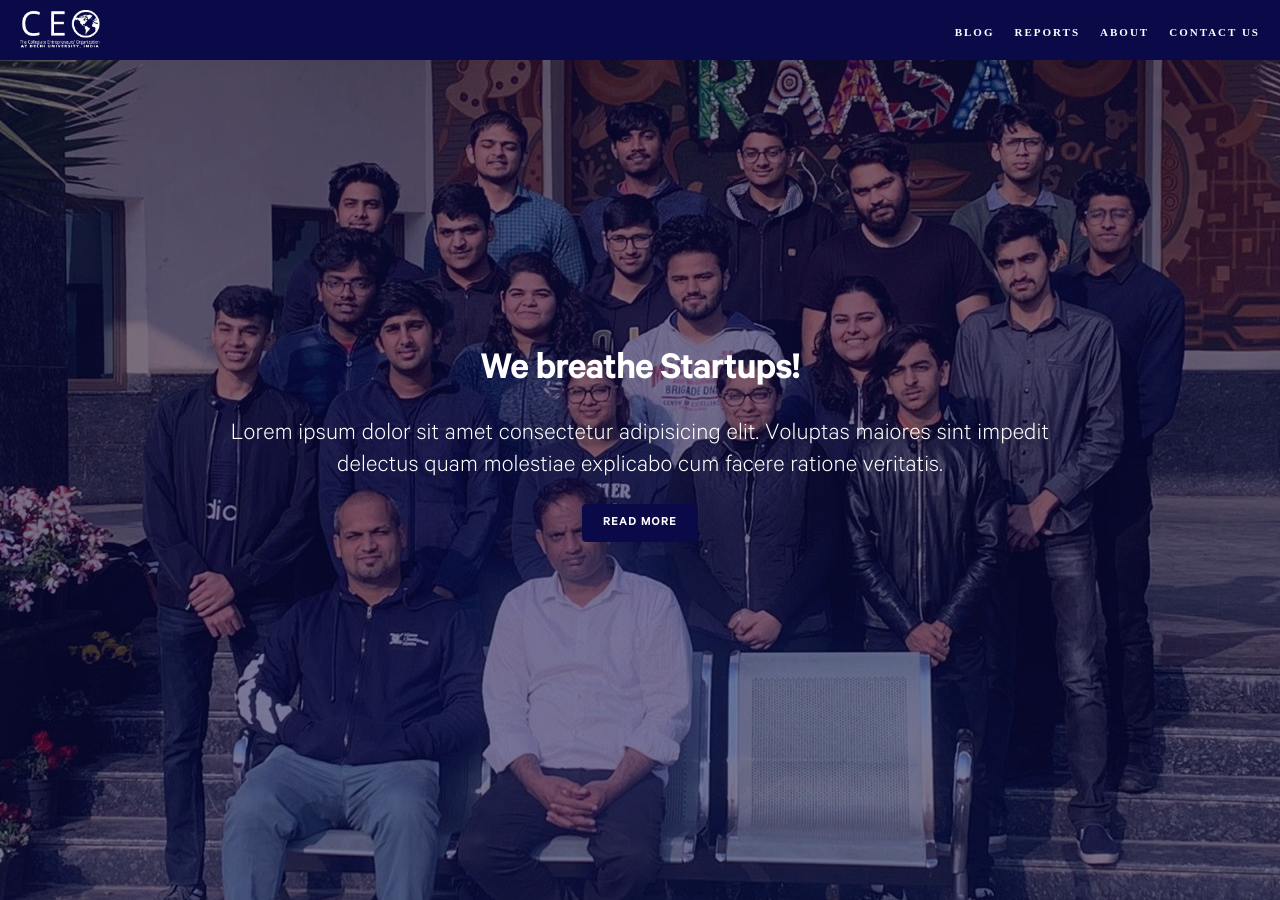
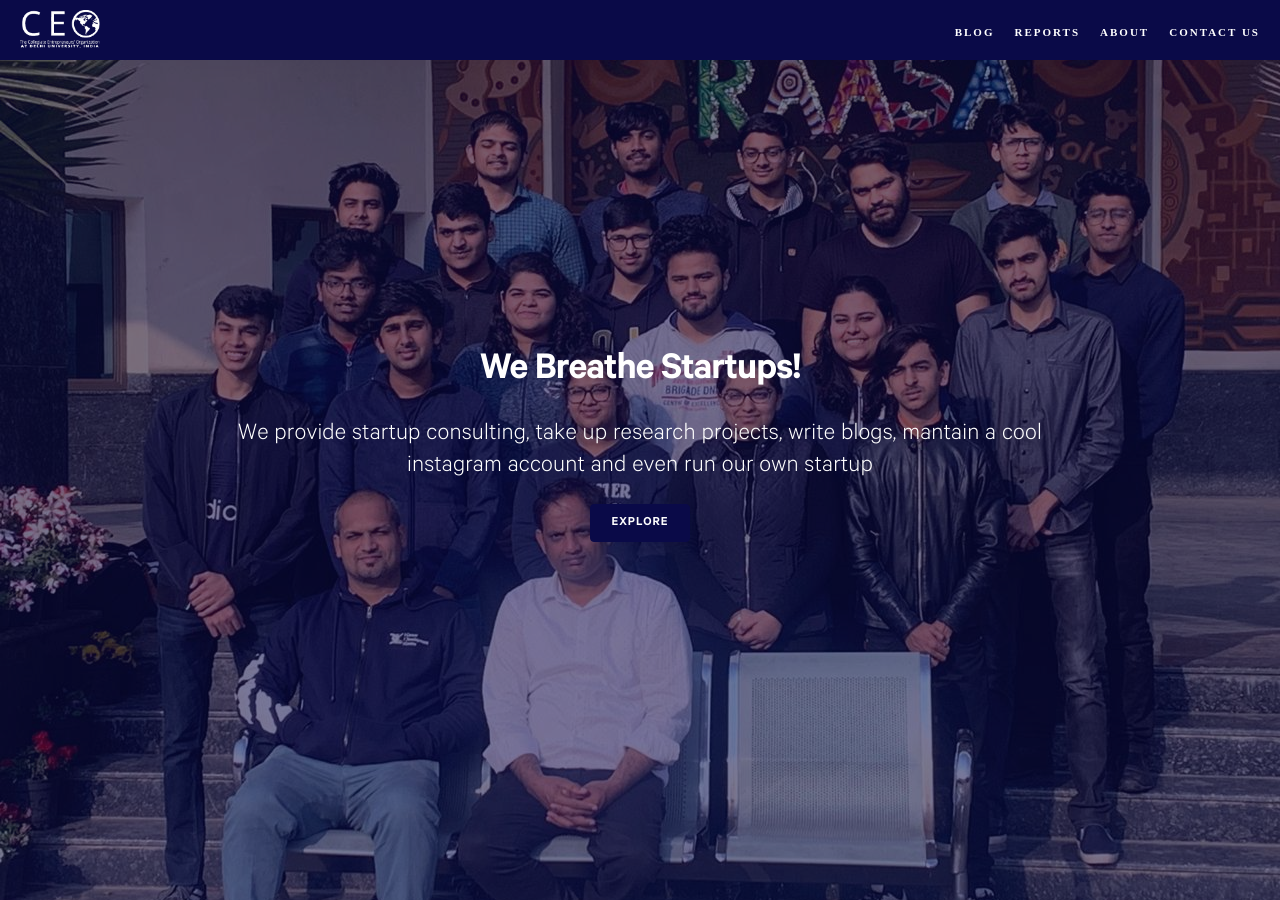
Before and after one commit to shivanshmehendiratta/ceodu.github.io, a Jekyll site: the page built from index.md, in a window 1280 px wide and 900 px high. Built offline with Jekyll 4.4.1, drawn with Linux system fonts in a browser that asks for light colours; some web fonts are replaced.

Commit message:
Showcase values

```diff
--- a/_includes/showcase.html
+++ b/_includes/showcase.html
@@ -1,8 +1,8 @@
 
      <header class="showcase">
     <div class="container-show showcase-inner">
-     <h1>We breathe Startups!</h1>
-      <p>Lorem ipsum dolor sit amet consectetur adipisicing elit. Voluptas maiores sint impedit delectus quam molestiae explicabo cum facere ratione veritatis.</p>
-      <a href="#" class="button">Read More</a>
+     <h1>We Breathe Startups!</h1>
+      <p>We provide startup consulting, take up research projects, write blogs, mantain a cool instagram account and even run our own startup</p>
+      <a href="#" class="button">Explore</a>
     </div>
 </header>
```
